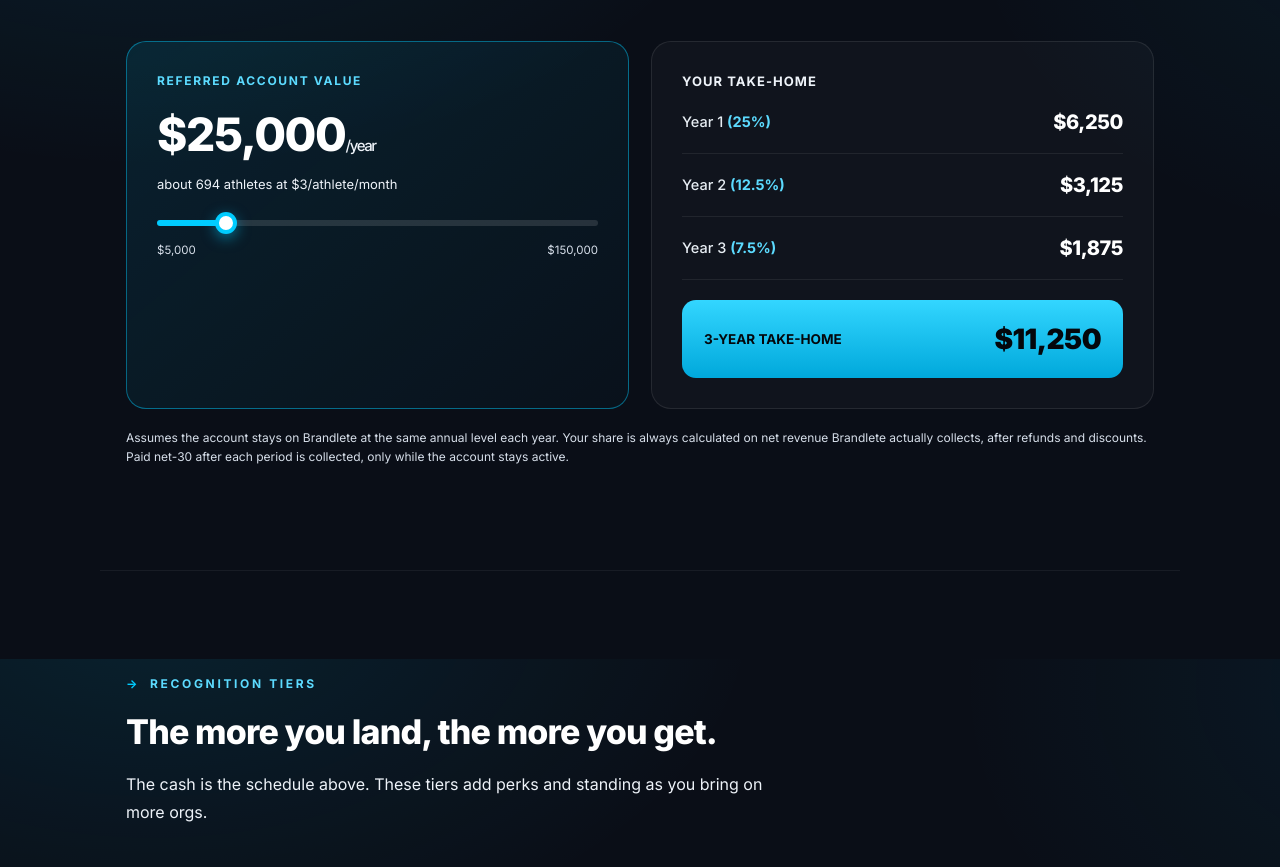
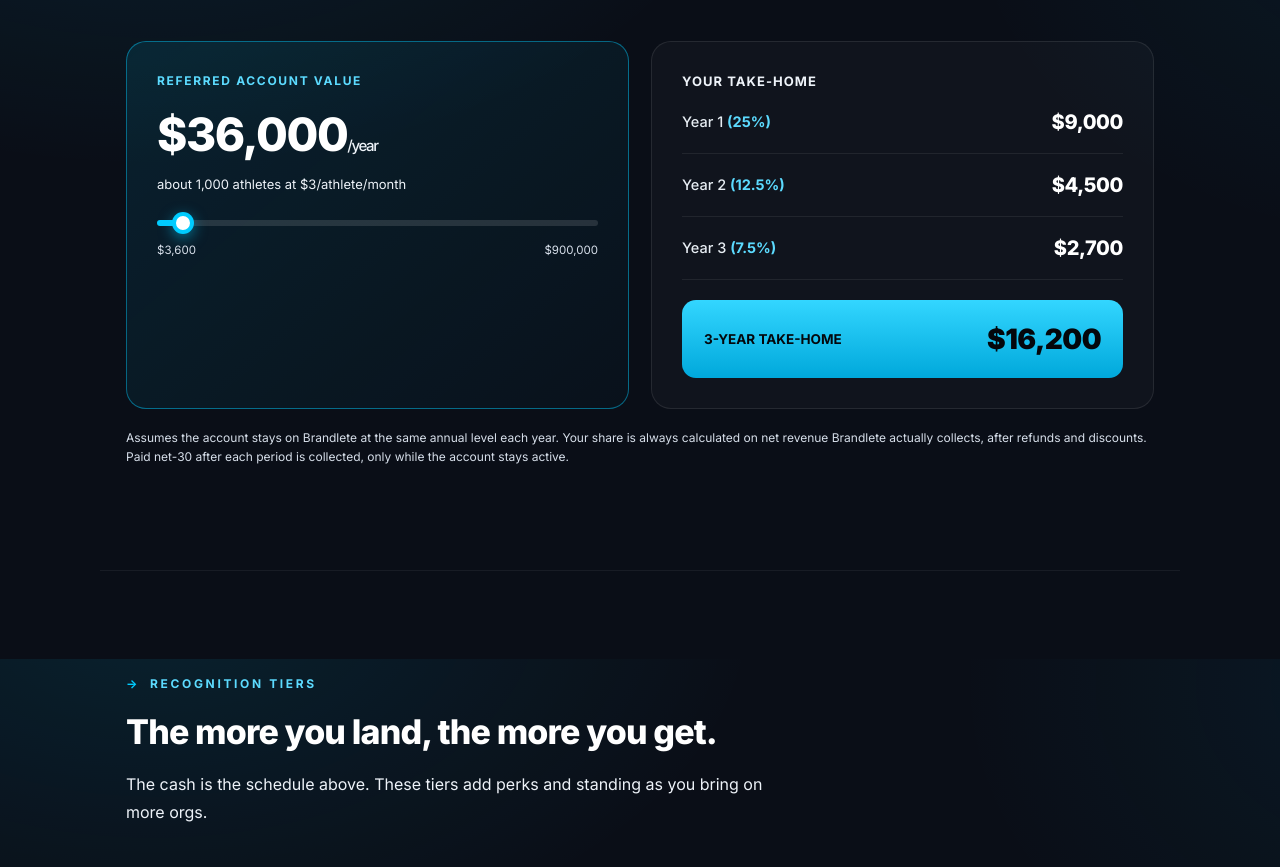
Before and after one commit to BimRoss/bpn-playmaker-network, a plain HTML site: page index.html in a window 1280 px wide. Shown: the part 3341-4208 px from the top of the page. Drawn offline with Linux system fonts and the light colour scheme.

Commit message:
Calculator range: floor 100 athletes ($3,600), ceiling 25,000 athletes ($900,000)

```diff
--- a/index.html
+++ b/index.html
@@ -284,17 +284,17 @@
   <div class="calc-wrap">
     <div class="calc-panel">
       <div class="calc-label">Referred account value</div>
-      <div class="calc-val" id="accVal">$25,000<span>/year</span></div>
-      <div class="calc-ath" id="athCount">about 694 athletes at $3/athlete/month</div>
-      <input type="range" id="slider" min="5000" max="150000" step="1000" value="25000">
-      <div class="range-ends"><span>$5,000</span><span>$150,000</span></div>
+      <div class="calc-val" id="accVal">$36,000<span>/year</span></div>
+      <div class="calc-ath" id="athCount">about 1,000 athletes at $3/athlete/month</div>
+      <input type="range" id="slider" min="3600" max="900000" step="36" value="36000">
+      <div class="range-ends"><span>$3,600</span><span>$900,000</span></div>
     </div>
     <div class="payout">
       <h4>Your take-home</h4>
-      <div class="yr"><div class="yl">Year 1 <b>(25%)</b></div><div class="yv" id="y1">$6,250</div></div>
-      <div class="yr"><div class="yl">Year 2 <b>(12.5%)</b></div><div class="yv" id="y2">$3,125</div></div>
-      <div class="yr"><div class="yl">Year 3 <b>(7.5%)</b></div><div class="yv" id="y3">$1,875</div></div>
-      <div class="total"><div class="tl">3-YEAR TAKE-HOME</div><div class="tv" id="ytot">$11,250</div></div>
+      <div class="yr"><div class="yl">Year 1 <b>(25%)</b></div><div class="yv" id="y1">$9,000</div></div>
+      <div class="yr"><div class="yl">Year 2 <b>(12.5%)</b></div><div class="yv" id="y2">$4,500</div></div>
+      <div class="yr"><div class="yl">Year 3 <b>(7.5%)</b></div><div class="yv" id="y3">$2,700</div></div>
+      <div class="total"><div class="tl">3-YEAR TAKE-HOME</div><div class="tv" id="ytot">$16,200</div></div>
     </div>
   </div>
   <p class="calc-foot">Assumes the account stays on Brandlete at the same annual level each year. Your share is always calculated on net revenue Brandlete actually collects, after refunds and discounts. Paid net-30 after each period is collected, only while the account stays active.</p>
```
